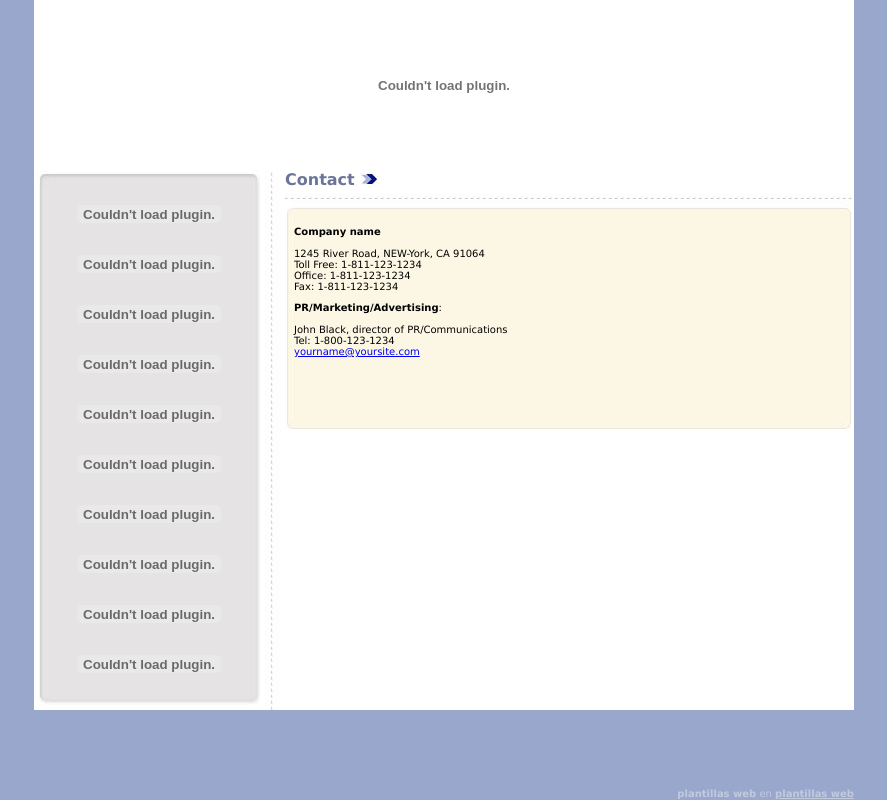
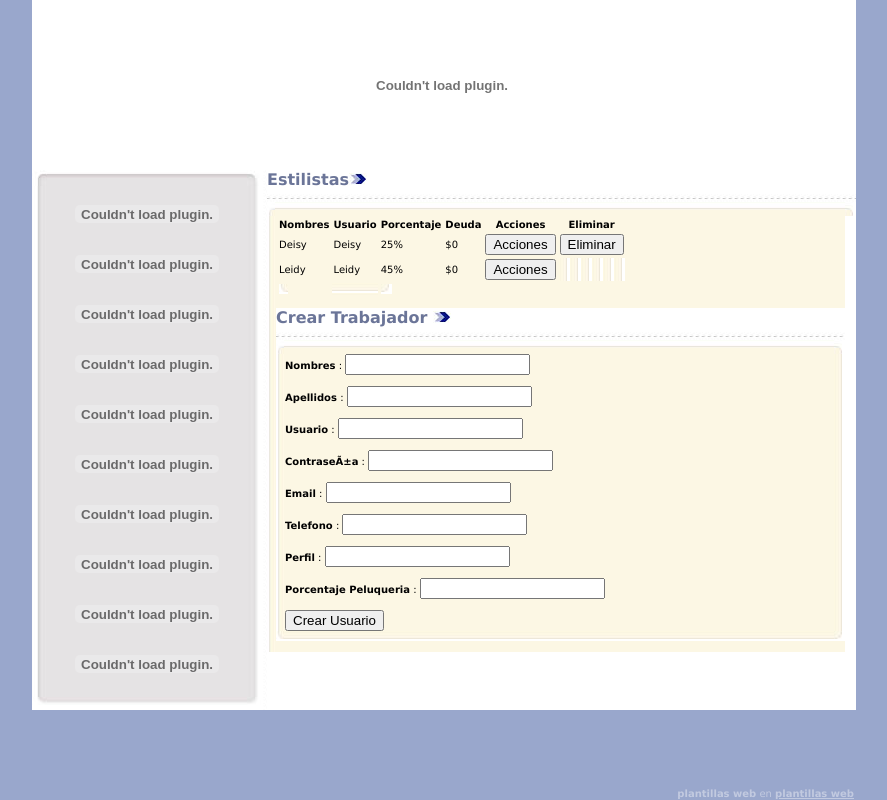
Before and after one commit to NataliaFaundez/peluqueria, a plain HTML site: page vistas/estilista.htm in a window 1280 px wide. Shown: the whole page, without its empty margins (196-1083 px from the left). Drawn offline with Linux system fonts and the light colour scheme.

Commit message:
estilista

```diff
--- a/vistas/estilista.htm
+++ b/vistas/estilista.htm
@@ -102,11 +102,12 @@ html {overflow-x:hidden;}
                 <td background="images/menu_BM.jpg"></td>
                 <td><img src="images/menu_BD.jpg" width="16" height="21"></td>
               </tr>
-    </table>    </td>
+      </table>
+
           <td width="20" background="images/trait_vert.jpg">&nbsp;</td>
-    <td width="569" height="37" valign="top"><table width="569" border="0" cellpadding="0" cellspacing="0">
+          <td width="569" height="37" valign="top"><table width="569" border="0" cellpadding="0" cellspacing="0"></td>
             <tr valign="top">
-        <td height="32" colspan="3" background="images/trait_hori.jpg"><span class="TitreB">Contact </span><img src="images/puce_fleche.jpg" width="18" height="12"> </td>
+              <td height="32" colspan="3" background="images/trait_hori.jpg"><span class="TitreB">Estilistas</span><img src="images/puce_fleche.jpg" width="18" height="12"> </td>
             </tr>
             <tr>
               <td width="9" height="14"><img src="images/box_HG.jpg" width="9" height="14"></td>
@@ -115,22 +116,43 @@ html {overflow-x:hidden;}
             </tr>
             <tr>
               <td background="images/box_MG.jpg"></td>
-        <td height="50" valign="top" background="images/box_MM.jpg" class="Box"><p><strong>Company name</strong><br>
-          <br>
-            1245 River Road, NEW-York, CA 91064 <br>
-            Toll Free: 1-811-123-1234<br>
-            Office: 1-811-123-1234<br>
-            Fax: 1-811-123-1234</p>
-          <p><strong>PR/Marketing/Advertising</strong>:<br>
-            <br>
-            John Black, director of PR/Communications<br>
-            Tel: 1-800-123-1234<br>
-            <a href="mailto:yourname@yoursite.com">yourname@yoursite.com</a> </p>
-          <p><br>
-              <br>
-              <br>
-              <br>
-          </p></td>
+              <td height="50" valign="top" background="images/box_MM.jpg" class="Box">
+
+             <table class="table table-striped">
+        <thead>
+          <tr>
+            <th>Nombres</th>
+            <th>Usuario</th>
+            <th>Porcentaje</th>
+            <th>Deuda</th>
+            <th>Acciones</th>
+            <th>Eliminar</th>
+
+          </tr>
+        </thead>
+        <tbody>
+                  <tr>
+            <td>Deisy</td>
+            <td>Deisy</td>
+            <td>25%</td>
+            <td>$0</td>
+
+            <td><form action="http://peluqueria.ropacolombiana.cl/Admin/acciones/2" method="post" accept-charset="utf-8">
+<input type="submit" class="btn btn-default" value="Acciones"></form>
+              </td>
+            <td><form action="http://peluqueria.ropacolombiana.cl/Admin/eliminarusuario/2" method="post" accept-charset="utf-8">
+<input type="submit" class="btn btn-default" value="Eliminar"></form></td>
+          </tr>
+                  <tr>
+            <td>Leidy</td>
+            <td>Leidy</td>
+            <td>45%</td>
+            <td>$0</td>
+
+            <td><form action="http://peluqueria.ropacolombiana.cl/Admin/acciones/7" method="post" accept-charset="utf-8">
+<input type="submit" class="btn btn-default" value="Acciones"></form>
+              </td>
+
               <td background="images/box_MD.jpg"></td>
             </tr>
             <tr>
@@ -138,12 +160,65 @@ html {overflow-x:hidden;}
               <td background="images/box_BM.jpg"></td>
               <td><img src="images/box_BD.jpg" width="11" height="10"></td>
             </tr>
+          </table><br>
+
+            <table width="569" border="0" cellpadding="0" cellspacing="0">
+              <tr valign="top">
+                <td height="32" colspan="3" background="images/trait_hori.jpg"><span class="TitreB">Crear Trabajador </span> <img src="images/puce_fleche.jpg" width="18" height="12"> </td>
+              </tr>
+              <tr>
+                <td width="9" height="14"><img src="images/box_HG.jpg" width="9" height="14"></td>
+                <td width="549" background="images/box_HM.jpg"></td>
+                <td width="11"><img src="images/box_HD.jpg" width="11" height="14"></td>
+              </tr>
+
+              <tr>
+              <td background="images/box_MG.jpg"></td>
+                <td height="50" valign="top" background="images/box_MM.jpg" class="Box">
+                  <form action="http://www.librosweb.es/maneja_formulario.php" method="post">
+                  <strong>Nombres</strong> :
+                  <input type="text" name="nombre" value="" />
+                  <br><br>
+                  <strong>Apellidos</strong> :
+                  <input type="text" name="nombre" value="" />
+                  <br><br>
+                  <strong>Usuario</strong> :
+                  <input type="text" name="nombre" value="" />
+                  <br><br>
+                  <strong>Contraseña</strong> :
+                  <input type="text" name="nombre" value="" />
+                  <br><br>
+                  <strong>Email</strong> :
+                  <input type="text" name="nombre" value="" />
+                  <br><br>
+                  <strong>Telefono</strong> :
+                  <input type="text" name="nombre" value="" />
+                  <br><br>
+                  <strong>Perfil</strong> :
+                  <input type="text" name="nombre" value="" />
+                  <br><br>
+                  <strong>Porcentaje Peluqueria</strong> :
+                  <input type="text" name="nombre" value="" />
+                  <br><br>
+                  <input type="submit" value="Crear Usuario" />
+                  </form>
+                 </td>
+              <td background="images/box_MD.jpg"></td>
+            </tr>
+
+              <tr>
+                <td><img src="images/box_BG.jpg" width="9" height="10"></td>
+                <td background="images/box_BM.jpg"></td>
+                <td><img src="images/box_BD.jpg" width="11" height="10"></td>
+              </tr>
             </table>
+          <br>
       </td>
         </tr>
 
       </table>
       <br/>
+
     </div>
   </body>
 </html>
```
Lines whose indentation alone changed are shown as unchanged.
